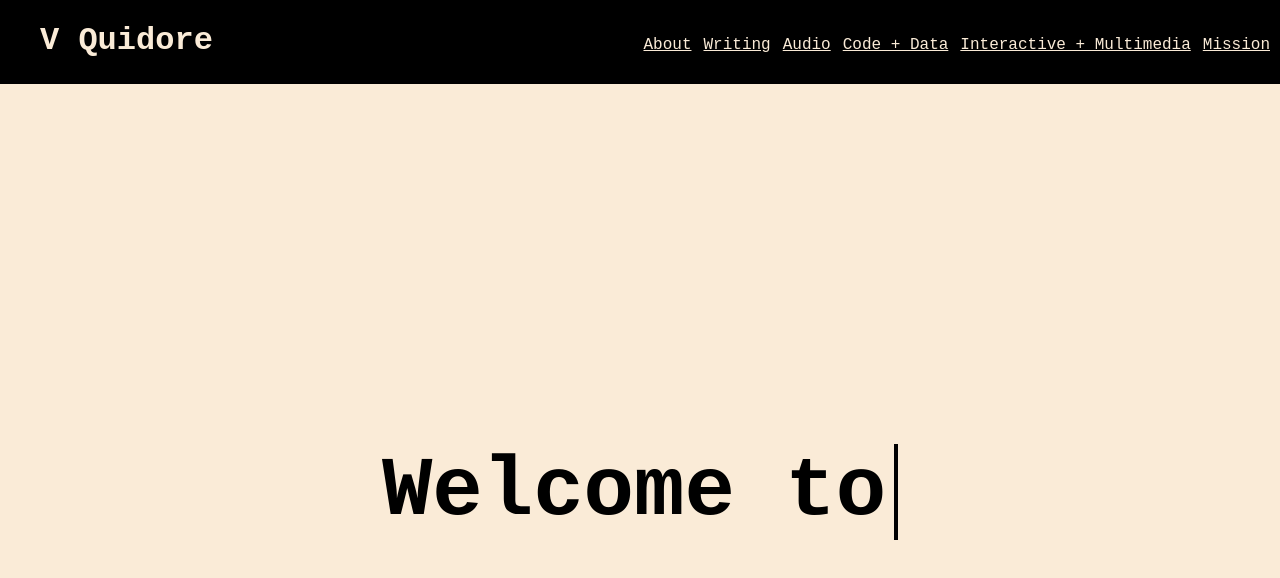
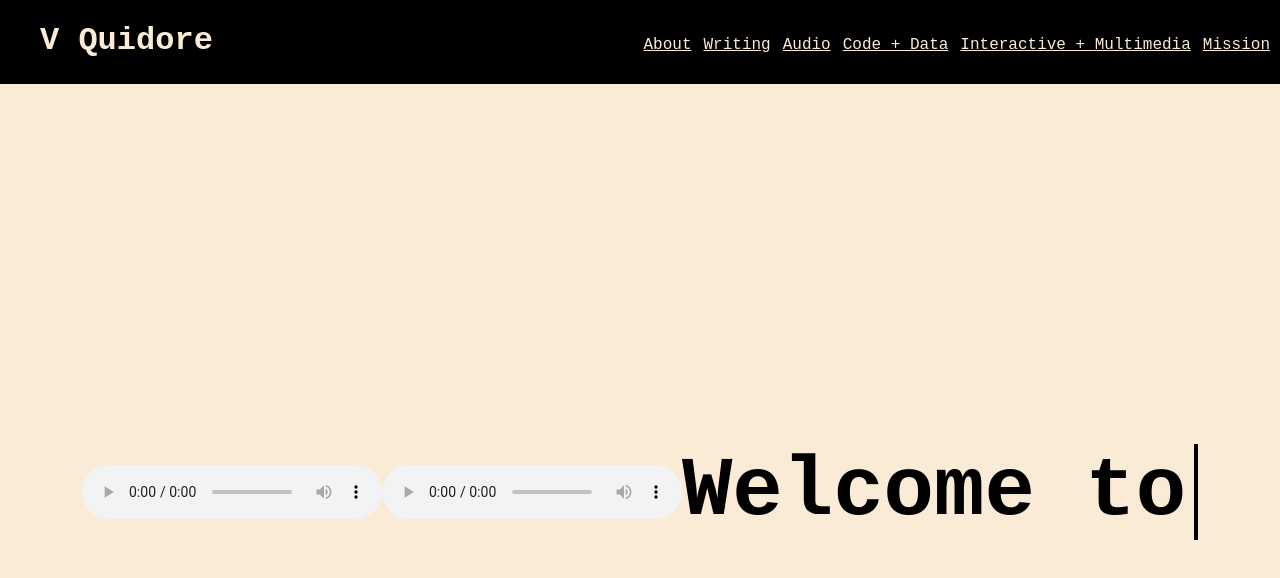
Before and after one commit to vquidore/vquidore.me, a plain HTML site: page index.html in a window 1280 px wide. Shown: the top 578 px of the page. Drawn offline with nearby package versions, Linux system fonts and the light colour scheme.

Commit message:
make audio less annoying

```diff
--- a/index.html
+++ b/index.html
@@ -25,8 +25,8 @@
     </header>
     <body>
         <div class="typing-container">
-            <audio id="typing-sound" src="audio/keyboard-typing_01.mp3" type="audio/mpeg"preload="auto"></audio>
-            <audio id="deleting-sound" src="audio/erasing-sound.wav" type="audio/wav" preload="auto"></audio>
+            <audio controls loop id="typing-sound" src="audio/keyboard-typing_01.mp3" type="audio/mpeg"preload="auto"></audio>
+            <audio controls loop id="deleting-sound" src="audio/erasing-sound.wav" type="audio/wav" preload="auto" loop=""></audio>
             <span id="sentence" class="sentence"> </span>
             <span id="feature-text"></span>
             <span class="input-cursor"></span>
--- a/js/greeting.js
+++ b/js/greeting.js
@@ -21,7 +21,6 @@ async function typeSentence(sentence, eleRef, delay = 100) {
     while(i < letters.length) {
       await waitForMs(delay);
       $(eleRef).append(letters[i]);
-      typingSound.currentTime = 0; // Reset sound to start
       typingSound.play(); // Play typing sound
       i++
     }
@@ -38,7 +37,6 @@ async function deleteSentence(eleRef) {
       await waitForMs(100);
       letters.pop();
       $(eleRef).html(letters.join(""));
-      deletingSound.currentTime = 0; // Reset the deleting sound
       deletingSound.play(); //play the deleting sound
     }
 }
```
